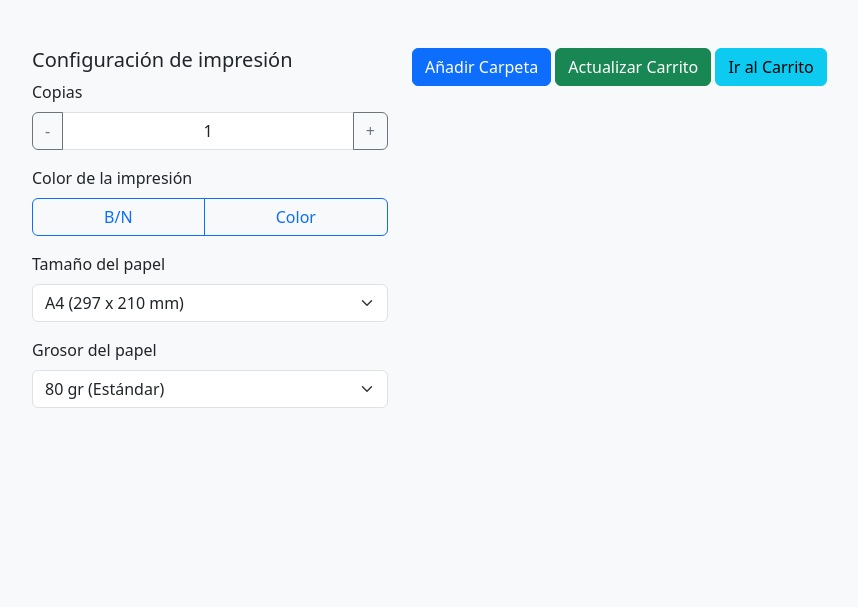
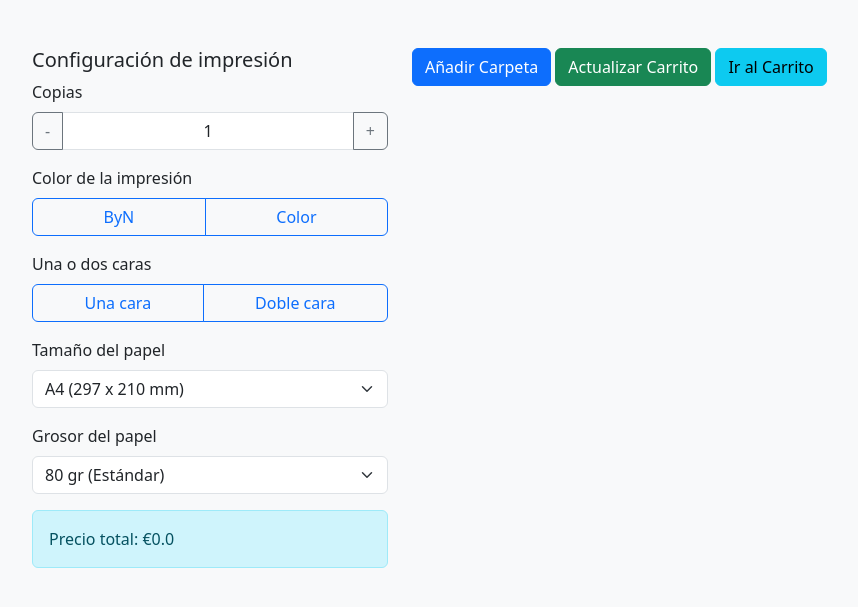
Before and after one commit to Jorge2k1/bynPapeleria_, a Flask app: page / in a window 1280 px wide. Shown: the top 607 px of the page, without its empty margins (50-908 px from the left). Run offline with Flask 3, Linux system fonts and the light colour scheme.

Commit message:
aplicaicon ya bastante funcional

```diff
--- a/app.py
+++ b/app.py
@@ -1,19 +1,52 @@
 from flask import Flask, request, render_template, redirect, url_for, session
 import os
+import json
+import fitz  # PyMuPDF
 
 app = Flask(__name__)
 app.secret_key = 'super_secret_key'
 UPLOAD_FOLDER = 'uploads'
 os.makedirs(UPLOAD_FOLDER, exist_ok=True)
 
+# Load pricing from JSON
+with open('pricing.json') as f:
+    PRICES = json.load(f)
+
+def count_pdf_pages(file_path):
+    """Cuenta las páginas de un archivo PDF."""
+    try:
+        with fitz.open(file_path) as pdf:
+           return pdf.page_count
+    except Exception as e:
+        print(f"Error al contar páginas del PDF: {e}")
+        return 0
+
+def calculate_folder_price(folder):
+    config = folder['configuracion']
+    copies = int(config.get('copias', 1))
+    color = config.get('color', 'B/N').lower()
+    paper_weight = config.get('grosor_papel', '80 gr (Estándar)')
+    paper_size = config.get('tamano_papel', 'A4 (297 x 210 mm)')
+
+    per_copy_price = PRICES.get(color, {}).get('una_cara', 0)
+    weight_price = PRICES['paper_weight'].get(paper_weight, 0)
+    size_multiplier = PRICES['paper_size'].get(paper_size, 1)
+
+    return round(copies * (per_copy_price + weight_price) * size_multiplier, 2)
+
+def calculate_cart_total(cart):
+    return round(sum(calculate_folder_price(folder) for folder in cart), 2)
+
 @app.route('/', methods=['GET', 'POST'])
 def index():
     if 'folders' not in session:
         session['folders'] = []
-
     if 'cart' not in session:
         session['cart'] = []
+    if 'cart_total' not in session:  # Asegúrate de que cart_total esté definido
+        session['cart_total'] = 0.0
 
+    cart_total = session['cart_total']
     if request.method == 'POST':
         action = request.form.get('action')
 
@@ -21,6 +54,7 @@ def index():
             folder_name = f"Carpeta {len(session['folders']) + 1}"
             session['folders'].append({'name': folder_name, 'archivos': [], 'configuracion': {}})
             session.modified = True
+            return redirect(url_for('index'))  # Redirige a la misma página después de crear la carpeta
 
         elif action == 'upload_to_folder':
             folder_name = request.form['folder_name']
@@ -29,9 +63,12 @@ def index():
                 archivos = request.files.getlist('file')
                 for archivo in archivos:
                     if archivo and archivo.filename:
-                        archivo.save(os.path.join(UPLOAD_FOLDER, archivo.filename))
-                        folder['archivos'].append(archivo.filename)
+                        file_path = os.path.join(UPLOAD_FOLDER, archivo.filename)
+                        archivo.save(file_path)
+                        num_pages = count_pdf_pages(file_path)
+                        folder['archivos'].append({'name': archivo.filename, 'pages': num_pages})
                 session.modified = True
+            return redirect(url_for('index'))  # Redirige tras subir archivos
 
         elif action == 'update_config':
             folder_name = request.form['folder_name']
@@ -44,28 +81,28 @@ def index():
                     'grosor_papel': request.form.get('grosor_papel', '80 gr (Estándar)')
                 }
                 session.modified = True
+            return redirect(url_for('index'))  # Redirige tras actualizar configuración
 
         elif action == 'add_to_cart':
-            for folder in session['folders']:
-                if folder['configuracion']:
-                    # Buscar si la carpeta ya está en el carrito
-                    existing_folder = next((f for f in session['cart'] if f['name'] == folder['name']), None)
+            cart_total = request.form.get("cart_total")  # Recibe el precio desde el frontend
+            session["cart_total"] = float(cart_total) if cart_total else 0.0  # Guarda el precio en sesión
+
+            for folder in session["folders"]:
+                if folder["configuracion"]:
+                    existing_folder = next((f for f in session["cart"] if f["name"] == folder["name"]), None)
                     if existing_folder:
-                        # Reemplazar la carpeta existente en el carrito
-                        session['cart'].remove(existing_folder)
-                    # Añadir la carpeta actualizada al carrito
-                    session['cart'].append(folder.copy())
+                        session["cart"].remove(existing_folder)
+                    session["cart"].append(folder.copy())
             session.modified = True
-            print(f"Carrito actualizado: {session['cart']}")
+            return redirect(url_for('cart'))  # Redirige al carrito
 
-
-    return render_template('index.html', folders=session['folders'])
-
+    return render_template('index.html', folders=session['folders'], cart_total=cart_total, prices=PRICES)
 
 @app.route('/cart')
 def cart():
-    print(f"Carrito actual: {session.get('cart', [])}")
-    return render_template('cart.html', cart=session.get('cart', []))
+    cart = session.get('cart', [])
+    cart_total = session.get('cart_total', 0.0)  # Obtén el precio total guardado
+    return render_template('cart.html', cart=cart, cart_total=cart_total)
 
 if __name__ == '__main__':
     app.run(debug=True)
--- a/templates/index.html
+++ b/templates/index.html
@@ -20,17 +20,24 @@
                         <div class="input-group">
                             <button type="button" class="btn btn-outline-secondary" onclick="updateCopies(-1)">-</button>
                             <input type="text" class="form-control text-center" id="copias" name="copias" value="1" readonly>
-                            <button type="button" class="btn btn-outline-secondary" onclick="updateCopies(1)">+</button>
+                            <button type="button" class="btn btn-outline-secondary" onclick="updateCopies(1)" >+</button>
                         </div>
                     </div>
                    <div class="mb-3">
                         <label class="form-label">Color de la impresión</label>
                         <div id="color-impresion" class="btn-group w-100" role="group">
-                            <button type="button" class="btn btn-outline-primary" id="color-bn" onclick="selectColor('B/N')">B/N</button>
+                            <button type="button" class="btn btn-outline-primary" id="color-byn" onclick="selectColor('ByN')">ByN</button>
                             <button type="button" class="btn btn-outline-primary" id="color-color" onclick="selectColor('Color')">Color</button>
                         </div>
-                        <input type="hidden" name="color" id="color-input" value="B/N">
-
+                        <input type="hidden" name="color" id="color-input" value="ByN">
+                    </div>
+                    <div class="mb-3">
+                        <label class="form-label">Una o dos caras</label>
+                        <div id="cara-impresion" class="btn-group w-100" role="group">
+                            <button type="button" class="btn btn-outline-primary" id="cara-una" onclick="selectEstructura('Una')">Una cara</button>
+                            <button type="button" class="btn btn-outline-primary" id="cara-doble" onclick="selectEstructura('Doble')">Doble cara</button>
+                        </div>
+                        <input type="hidden" name="cara" id="cara-input" value="Una">
                     </div>
                     <div class="mb-3">
                         <label class="form-label">Tamaño del papel</label>
@@ -49,6 +56,9 @@
                         </select>
                     </div>
                 </form>
+                <div id="cart-total" class="alert alert-info">
+                    Precio total: €{{ cart_total }}
+                </div>
             </div>
 
             <!-- Vista de carpetas -->
@@ -56,12 +66,12 @@
                 <form method="POST" enctype="multipart/form-data">
                     <div class="mb-4">
                         <button type="submit" name="action" value="create_folder" class="btn btn-primary">Añadir Carpeta</button>
-                        <button type="submit" name="action" value="add_to_cart" class="btn btn-success">Actualizar Carrito</button>
+                        <button type="button" class="btn btn-success" onclick="addToCart()">Actualizar Carrito</button>
                         <a href="{{ url_for('cart') }}" class="btn btn-info">Ir al Carrito</a>
                     </div>
                     <div id="folders">
                         {% for folder in folders %}
-                        <div class="p-3 mb-3 border rounded folder-item" data-folder-name="{{ folder.name }}" data-config='{{ folder.configuracion | tojson }}'>
+                        <div class="p-3 mb-3 border rounded folder-item" data-folder-name="{{ folder.name }}" data-config='{{ folder.configuracion | tojson | safe }}'>
                             <h5 onclick="setActiveFolder('{{ folder.name }}')">{{ folder.name }}</h5>
                             <form method="POST" enctype="multipart/form-data">
                                 <input type="hidden" name="folder_name" value="{{ folder.name }}">
@@ -74,7 +84,7 @@
                             {% if folder.archivos %}
                             <ul>
                                 {% for archivo in folder.archivos %}
-                                <li>{{ archivo }}</li>
+                                <li>{{ archivo.name }} - {{ archivo.pages }} páginas</li>
                                 {% endfor %}
                             </ul>
                             {% else %}
@@ -89,27 +99,35 @@
     </div>
 
     <script>
-        let activeFolder = null; // Carpeta activa
+        const PRICES = JSON.parse('{{ prices | tojson | safe }}');
+        let activeFolder = null;
 
         // Establecer la carpeta activa y cargar su configuración
         function setActiveFolder(folderName) {
             activeFolder = folderName;
             document.getElementById('active-folder').value = folderName;
 
-            // Obtener datos de la carpeta seleccionada
             const folderElement = document.querySelector(`[data-folder-name="${folderName}"]`);
             const config = JSON.parse(folderElement.getAttribute('data-config'));
 
-            // Actualizar los valores en el formulario
             document.getElementById('copias').value = config.copias || 1;
-            document.getElementById('color-input').value = config.color || 'B/N';
+            document.getElementById('color-input').value = config.color || 'ByN';
+            document.getElementById('cara-input').value = config.cara || 'Una';
             document.getElementById('tamano-papel').value = config.tamano_papel || 'A4 (297 x 210 mm)';
             document.getElementById('grosor-papel').value = config.grosor_papel || '80 gr (Estándar)';
 
-            // Actualizar visualización de botones de color
-            document.querySelectorAll('#color-impresion .btn').forEach(btn => btn.classList.remove('active'));
-            if (config.color) {
-                document.getElementById(`color-${config.color.toLowerCase().replace(/\s/g, '')}`).classList.add('active');
+            // Actualizar botones activos
+            updateActiveButton('#color-impresion', `color-${(config.color || 'ByN').toLowerCase()}`);
+            updateActiveButton('#cara-impresion', `cara-${(config.cara || 'Una').toLowerCase()}`);
+            calculatePrice();
+        }
+
+        // Función para actualizar el botón activo
+        function updateActiveButton(groupSelector, activeId) {
+            document.querySelectorAll(`${groupSelector} .btn`).forEach(btn => btn.classList.remove('active'));
+            const activeButton = document.getElementById(activeId);
+            if (activeButton) {
+                activeButton.classList.add('active');
             }
         }
 
@@ -117,34 +135,75 @@
         function updateCopies(delta) {
             const copiesInput = document.getElementById('copias');
             let copies = parseInt(copiesInput.value) + delta;
-            copies = Math.max(1, copies); // Asegurar que el valor no sea menor que 1
+            copies = Math.max(1, copies);
             copiesInput.value = copies;
-            sendConfigUpdate(); // Guardar la configuración actualizada
-        }
 
-        // Cambiar color de impresión
-// Cambiar color de impresión
-        function selectColor(color) {
-            // Asignar el valor seleccionado al input oculto
-            document.getElementById('color-input').value = color;
-
-            // Normalizar el color para los IDs (reemplazar caracteres especiales)
-            const normalizedColor = color.toLowerCase().replace(/\s/g, '').replace(/\//g, ''); // "B/N" se convierte en "bn"
-
-            // Actualizar visualmente el botón activo
-            document.querySelectorAll('#color-impresion .btn').forEach(btn => btn.classList.remove('active'));
-            const activeButton = document.getElementById(`color-${normalizedColor}`);
-            if (activeButton) {
-                activeButton.classList.add('active');
-            }
-
-            // Guardar la configuración actualizada
+            updateConfigInActiveFolder('copias', copies);
+            calculatePrice();
             sendConfigUpdate();
         }
 
+        // Seleccionar color
+        function selectColor(color) {
+            document.getElementById('color-input').value = color;
+            updateActiveButton('#color-impresion', `color-${color.toLowerCase().replace(/\s/g, '')}`);
 
+            updateConfigInActiveFolder('color', color);
+            calculatePrice();
+            sendConfigUpdate();
+        }
 
-        // Actualizar configuración en el backend
+        // Seleccionar entre una cara y doble cara
+        function selectEstructura(cara) {
+            document.getElementById('cara-input').value = cara;
+            updateActiveButton('#cara-impresion', `cara-${cara.toLowerCase()}`);
+
+            updateConfigInActiveFolder('cara', cara);
+            calculatePrice();
+            sendConfigUpdate();
+        }
+
+        // Actualizar configuración en la carpeta activa
+        function updateConfigInActiveFolder(key, value) {
+            const folderName = document.getElementById('active-folder').value;
+            const folderElement = document.querySelector(`[data-folder-name="${folderName}"]`);
+
+            if (folderElement) {
+                const folderConfig = JSON.parse(folderElement.getAttribute('data-config'));
+                folderConfig[key] = value; // Actualizar la clave específica
+                folderElement.setAttribute('data-config', JSON.stringify(folderConfig));
+            }
+        }
+
+        // Calcular el precio dinámico
+        function calculatePrice() {
+            const folders = document.querySelectorAll('.folder-item');
+            let totalPrice = 0;
+
+            folders.forEach(folder => {
+                const config = JSON.parse(folder.getAttribute('data-config'));
+                const files = Array.from(folder.querySelectorAll('ul li'));
+                let pages = 0;
+
+                files.forEach(file => {
+                    const pagesText = file.innerText.match(/(\d+) páginas/);
+                    if (pagesText) {
+                        pages += parseInt(pagesText[1]);
+                    }
+                });
+
+                const copies = parseInt(config.copias || 1);
+                const color = config.color === 'Color' ? 'color' : 'byn';
+                const cara = config.cara === 'Doble' ? 'dos_caras' : 'una_cara';
+                const perPagePrice = PRICES[color]?.[cara] || 0;
+
+                totalPrice += pages * copies * perPagePrice;
+            });
+
+            document.getElementById('cart-total').innerText = `Precio total: €${totalPrice.toFixed(2)}`;
+        }
+
+        // Sincronizar con el backend
         function sendConfigUpdate(callback = null) {
             const configForm = document.getElementById('config-form');
             const formData = new FormData(configForm);
@@ -157,7 +216,7 @@
                 if (response.ok) {
                     console.log('Configuración guardada.');
                     if (callback) {
-                            callback(); // Ejecutar callback si se pasa
+                        callback();
                     }
                 } else {
                     console.error('Error al guardar configuración.');
@@ -166,21 +225,36 @@
             .catch(error => console.error('Error al enviar la configuración:', error));
         }
 
-        // Manejar el botón "Actualizar Carrito"
-        document.getElementById('update-cart-btn').addEventListener('click', function () {
-            sendConfigUpdate(() => {
-                console.log('Carrito actualizado sin redirigir.');
-            });
-        });
+        function addToCart() {
+            const formData = new FormData();
+            formData.append("action", "add_to_cart");
+            formData.append("cart_total", getLocalCartTotal()); // Incluye el precio total
+
+            fetch("/", {
+                method: "POST",
+                body: formData,
+            })
+                .then(response => response.json())
+                .then(data => {
+                    if (data.success) {
+                        console.log("Carrito actualizado correctamente.");
+                        window.location.href = "/cart"; // Redirige al carrito
+                    } else {
+                        console.error("Error al actualizar el carrito.");
+                    }
+                })
+                .catch(error => console.error("Error al actualizar el carrito:", error));
+        }
+
+        function getLocalCartTotal() {
+            const cartTotalText = document.getElementById("cart-total").innerText;
+            return parseFloat(cartTotalText.replace("Precio total: €", "")) || 0;
+        }
 
 
-        // Manejar el botón "Ir al Carrito"
-        document.getElementById('go-to-cart-btn').addEventListener('click', function () {
-            sendConfigUpdate(() => {
-                window.location.href = '/cart';
-            });
-        });
+
     </script>
+
 
 </body>
 </html>
```
Also changed, not shown: pricing.json (added, +17 -0 lines), statics/calculator.js (added, +25 -0 lines), statics/config.js (added, +60 -0 lines), templates/cart.html (+8 -2 lines), 4 other files. Lines whose indentation alone changed are shown as unchanged.
